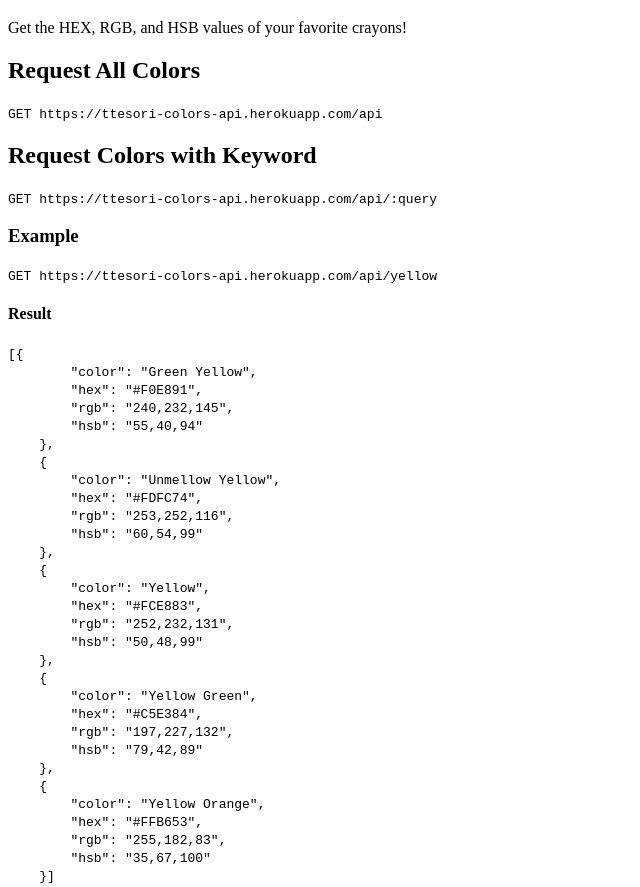
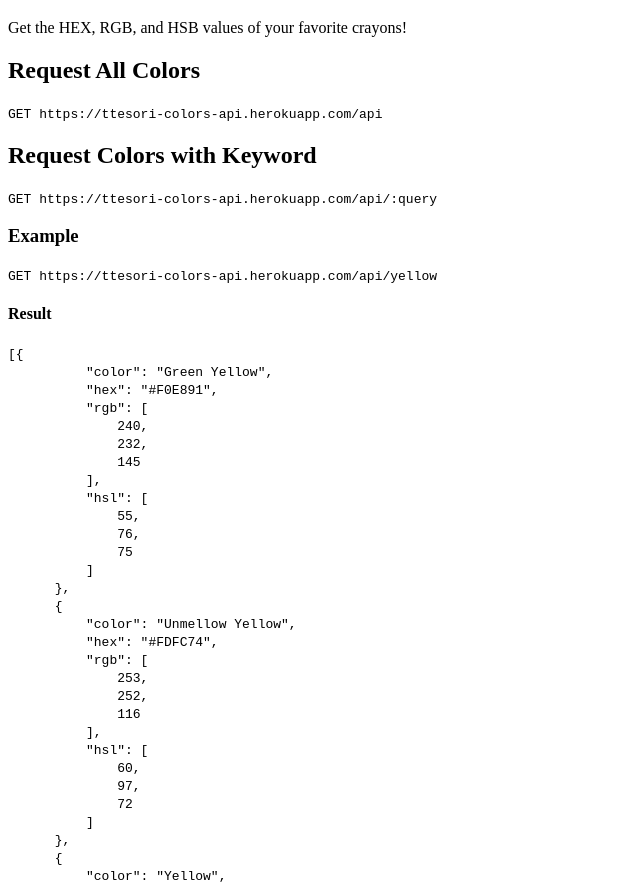
Before and after one commit to Ttesori/api-colors, a website: page index.html in a window 1280 px wide. Shown: the part 61-948 px from the top of the page, without its empty margins (0-640 px from the left). Drawn offline with Linux system fonts and the light colour scheme.

Commit message:
Fix and doc update

```diff
--- a/index.html
+++ b/index.html
@@ -22,32 +22,72 @@
     <code style="white-space:pre">[{
           "color": "Green Yellow",
           "hex": "#F0E891",
-        "rgb": "240,232,145",
-        "hsb": "55,40,94"
+          "rgb": [
+              240,
+              232,
+              145
+          ],
+          "hsl": [
+              55,
+              76,
+              75
+          ]
       },
       {
           "color": "Unmellow Yellow",
           "hex": "#FDFC74",
-        "rgb": "253,252,116",
-        "hsb": "60,54,99"
+          "rgb": [
+              253,
+              252,
+              116
+          ],
+          "hsl": [
+              60,
+              97,
+              72
+          ]
       },
       {
           "color": "Yellow",
           "hex": "#FCE883",
-        "rgb": "252,232,131",
-        "hsb": "50,48,99"
+          "rgb": [
+              252,
+              232,
+              131
+          ],
+          "hsl": [
+              50,
+              95,
+              75
+          ]
       },
       {
           "color": "Yellow Green",
           "hex": "#C5E384",
-        "rgb": "197,227,132",
-        "hsb": "79,42,89"
+          "rgb": [
+              197,
+              227,
+              132
+          ],
+          "hsl": [
+              79,
+              63,
+              70
+          ]
       },
       {
           "color": "Yellow Orange",
           "hex": "#FFB653",
-        "rgb": "255,182,83",
-        "hsb": "35,67,100"
+          "rgb": [
+              255,
+              182,
+              83
+          ],
+          "hsl": [
+              35,
+              100,
+              66
+          ]
       }]
     </code>
   </p>
--- a/server.js
+++ b/server.js
@@ -163,8 +163,8 @@
   const colorsMap = colorInfo.map(col => ({
     color: col[0],
     hex: `#${col[1]}`,
-    rgb: `${col[2]}`,
-    hsb: `${RGBToHSB(col[2].split(',')[0], col[2].split(',')[1], col[2].split(',')[2])}`
+    rgb: [Number(col[2].split(',')[0]), Number(col[2].split(',')[1]), Number(col[2].split(',')[2])],
+    hsl: RGBToHSL(col[2].split(',')[0], col[2].split(',')[1], col[2].split(',')[2])
   }));
   res.json(colorsMap);
 });
```
Lines whose indentation alone changed are shown as unchanged.
